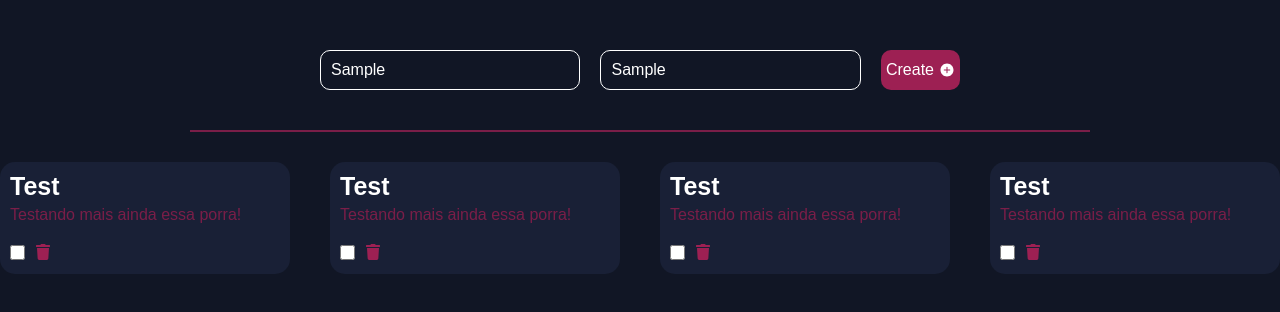
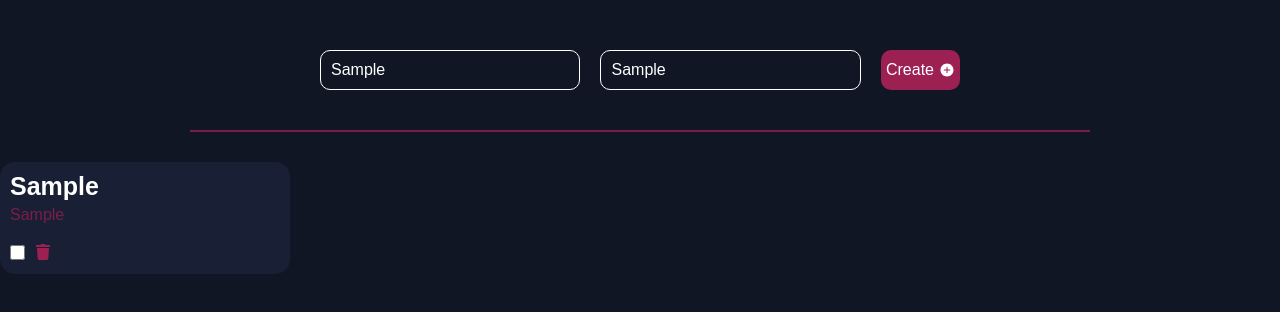
Before and after one commit to Frasato/To-Do-List-React-Ts, a React (Vite) app: page / in a window 1280 px wide. Both pictures are taken after typing "Sample", "Sample" into the empty fields and a click on the button "Create". Shown: the top 312 px of the page. Built offline with nearby package versions, Linux system fonts and the light colour scheme.

Commit message:
Create Items and functions

```diff
--- a/src/App.tsx
+++ b/src/App.tsx
@@ -1,25 +1,57 @@
-import { ContainerApp, CreateArea, CreateButton, InputTitle, Items, ListArea, Separator } from './App.styles';
+import { useState } from 'react';
+import { ContainerApp, CreateArea, CreateButton, InputTitle, Items, ListArea, Separator, TextLoading } from './App.styles';
 import ListItems from './components/ListItem/ListItem';
 import { IoIosAddCircle } from 'react-icons/io';
+import { ItemsList } from './@types/itemsList';
+import TheresNoImg from './components/TheresNoImg/TheresNoTask';
 
 const App = () => {
+
+  const [title, setTitle] = useState<string>('');
+  const [description, setDescription] = useState<string>('');
+  const [items, setItems] = useState<ItemsList[]>([]);
+  const [createItemLoading, setCreateItemLoading] = useState<boolean>(false);
+
+  function createItem(): void{
+    setCreateItemLoading(true);
+    const item: ItemsList = {
+      title: title,
+      description: description
+    }
+    setItems([...items, item]);
+    setCreateItemLoading(false);
+  }
+
+  function deleteItem(id: number): void{
+
+    const updateItemsList: ItemsList[] = items.filter((item: ItemsList, index: number)=>{
+      return index !== id
+    });
+
+    setItems(updateItemsList);
+
+  }
+
   return (
     <ContainerApp>
       <CreateArea>
-        <InputTitle placeholder='Title...'/>
-        <InputTitle placeholder='Description...'/>
-        <CreateButton>Create <IoIosAddCircle className='icon'/></CreateButton>
+        <InputTitle placeholder='Title...' value={title} onChange={e => setTitle(e.target.value)}/>
+        <InputTitle placeholder='Description...' value={description} onChange={e => setDescription(e.target.value)}/>
+        <CreateButton onClick={createItem}>Create <IoIosAddCircle className='icon'/></CreateButton>
       </CreateArea>
 
       <Separator></Separator>
 
+      {items.length == 0 && <TheresNoImg />}
+
       <ListArea>
-        <Items>
-          <ListItems title='Test' description='Testando mais ainda essa porra!'/>
-          <ListItems title='Test' description='Testando mais ainda essa porra!'/>
-          <ListItems title='Test' description='Testando mais ainda essa porra!'/>
-          <ListItems title='Test' description='Testando mais ainda essa porra!'/>
-        </Items>
+          {createItemLoading? <TextLoading>Creating Items...</TextLoading> : items.map((it, index) =>{
+            return(
+              <Items>
+                <ListItems key={index} title={it.title} description={it.description} onClick={() => deleteItem(index)}/>
+              </Items>
+            )
+          })}
       </ListArea>
     </ContainerApp>
   )
```
